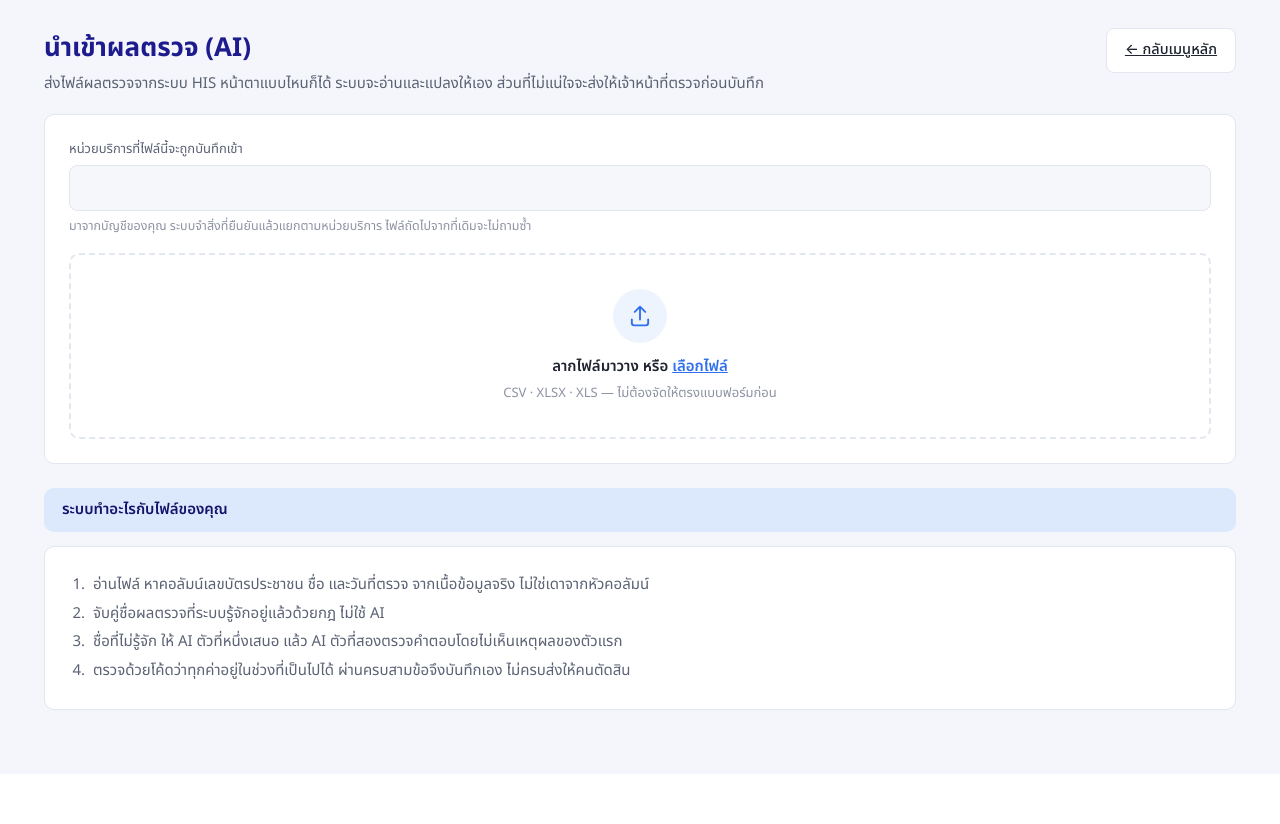
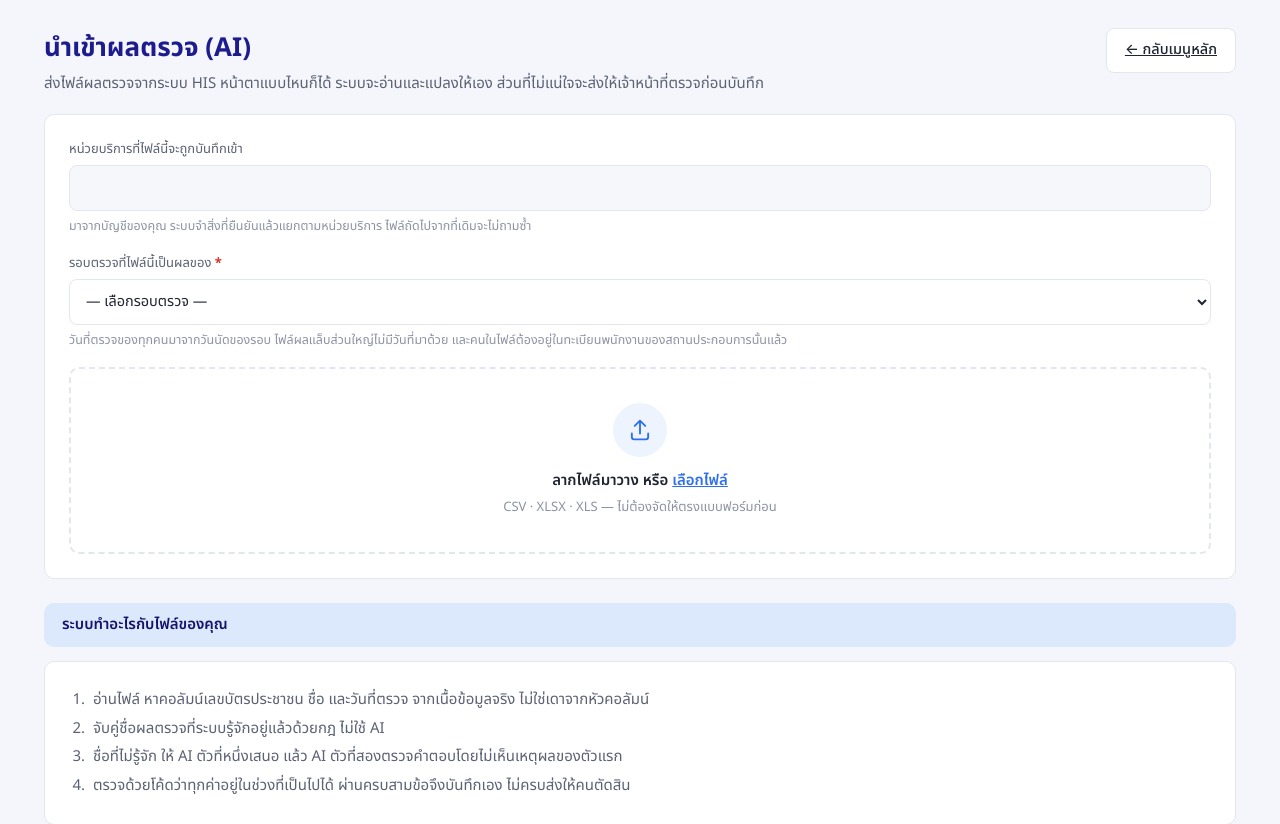
Before and after one commit to Pond500/HIS_mapping, a Python web app: template app/templates/import_upload.html in a window 1280 px wide. Shown: the part 63-887 px from the top of the page. Before the commit the page ends 773 px from the top, so only its background shows below. Run offline with Jinja, Linux system fonts and the light colour scheme; the template is opened without the code that fills it, so the values that code supplies are empty.

Commit message:
The import asks which round the file belongs to, and stops asking dead questions
D23, step 3.5. The round is picked before the file, as the department's manual
has it, and the upload refuses without one rather than filing results under a
date nobody chose.

Two questions were being put to reviewers that no longer mean anything, both
found by running a real file through the page rather than by curl:

D18's "which department code is this" is gone on the round path. A department is
now a row owned by the workplace, so the name goes through as written and
store.py matches it. Asking for a code would be asking about a scheme that was
replaced.

"หาคอลัมน์วันที่ตรวจไม่พบ" is gone for the same reason the identity review was:
when the round carries the date, a file with no date column is the ordinary
case. Reporting it as a problem trains people to ignore the list, which is the
one thing this queue cannot survive.

What is left in the queue is only what a person can actually act on. A file with
a stranger and a moved employee now produces exactly two questions, each naming
the person and how many of their values are held up.

Co-Authored-By: Claude Opus 5 <noreply@anthropic.com>

```diff
--- a/app/templates/import_upload.html
+++ b/app/templates/import_upload.html
@@ -21,6 +21,15 @@
         <input id="hospitalPick" value="{{ hospital }}" readonly>
         <small class="field-hint">มาจากบัญชีของคุณ ระบบจำสิ่งที่ยืนยันแล้วแยกตามหน่วยบริการ ไฟล์ถัดไปจากที่เดิมจะไม่ถามซ้ำ</small>
         {% endif %}
+    </label>
+
+    <label class="field" for="roundPick">
+        <span>รอบตรวจที่ไฟล์นี้เป็นผลของ <b class="req">*</b></span>
+        <select id="roundPick"><option value="">— เลือกรอบตรวจ —</option></select>
+        <small class="field-hint" id="roundHint">
+            วันที่ตรวจของทุกคนมาจากวันนัดของรอบ ไฟล์ผลแล็บส่วนใหญ่ไม่มีวันที่มาด้วย
+            และคนในไฟล์ต้องอยู่ในทะเบียนพนักงานของสถานประกอบการนั้นแล้ว
+        </small>
     </label>
 
     <div class="upload-zone" id="uploadZone">
@@ -65,6 +74,28 @@
     const zone = document.getElementById('uploadZone');
     const fileInput = document.getElementById('fileInput');
     const pick = document.getElementById('hospitalPick');
+    const roundPick = document.getElementById('roundPick');
+
+    const thaiDate = iso => iso
+        ? new Date(iso + 'T00:00:00').toLocaleDateString('th-TH', {day:'numeric', month:'short', year:'numeric'})
+        : '';
+
+    // A results file only means something inside a round: that is where its date
+    // comes from and whose register its people are looked up in (D23).
+    api('/api/rounds').then(rounds => {
+        if (!rounds.length) {
+            document.getElementById('roundHint').innerHTML =
+                'ยังไม่มีรอบตรวจ — สร้างที่หน้า <a href="/rounds">รอบตรวจสุขภาพ</a> ก่อน ' +
+                '(และต้องมี <a href="/workplaces">สถานประกอบการ</a> กับ <a href="/walkthrough">การสำรวจ</a> ก่อนหน้านั้น)';
+            return;
+        }
+        for (const r of rounds) {
+            const o = document.createElement('option');
+            o.value = r.id;
+            o.textContent = `${r.company} · ${r.checkup_type_name} · นัด ${thaiDate(r.appoint_date)}`;
+            roundPick.appendChild(o);
+        }
+    }).catch(() => { /* the upload itself refuses without a round */ });
 
     if (IS_SUPERADMIN) {
         api('/api/hospitals').then(d => {
@@ -96,6 +127,11 @@
             showResult('error', 'รองรับเฉพาะไฟล์ .csv, .xlsx และ .xls');
             return;
         }
+        if (!roundPick.value) {
+            showResult('error', 'กรุณาเลือกรอบตรวจก่อน — วันที่ตรวจของทุกคนมาจากรอบ');
+            fileInput.value = '';
+            return;
+        }
         const progress = document.getElementById('progressSection');
         document.getElementById('resultCard').className = 'result-card';
         progress.className = 'progress-section visible';
@@ -104,6 +140,7 @@
 
         const form = new FormData();
         form.append('file', file);
+        form.append('round_id', roundPick.value);
         if (IS_SUPERADMIN) form.append('hospital', pick.value);
 
         try {
```
Also changed, not shown: app/pipeline/extract.py (+17 -4 lines).
